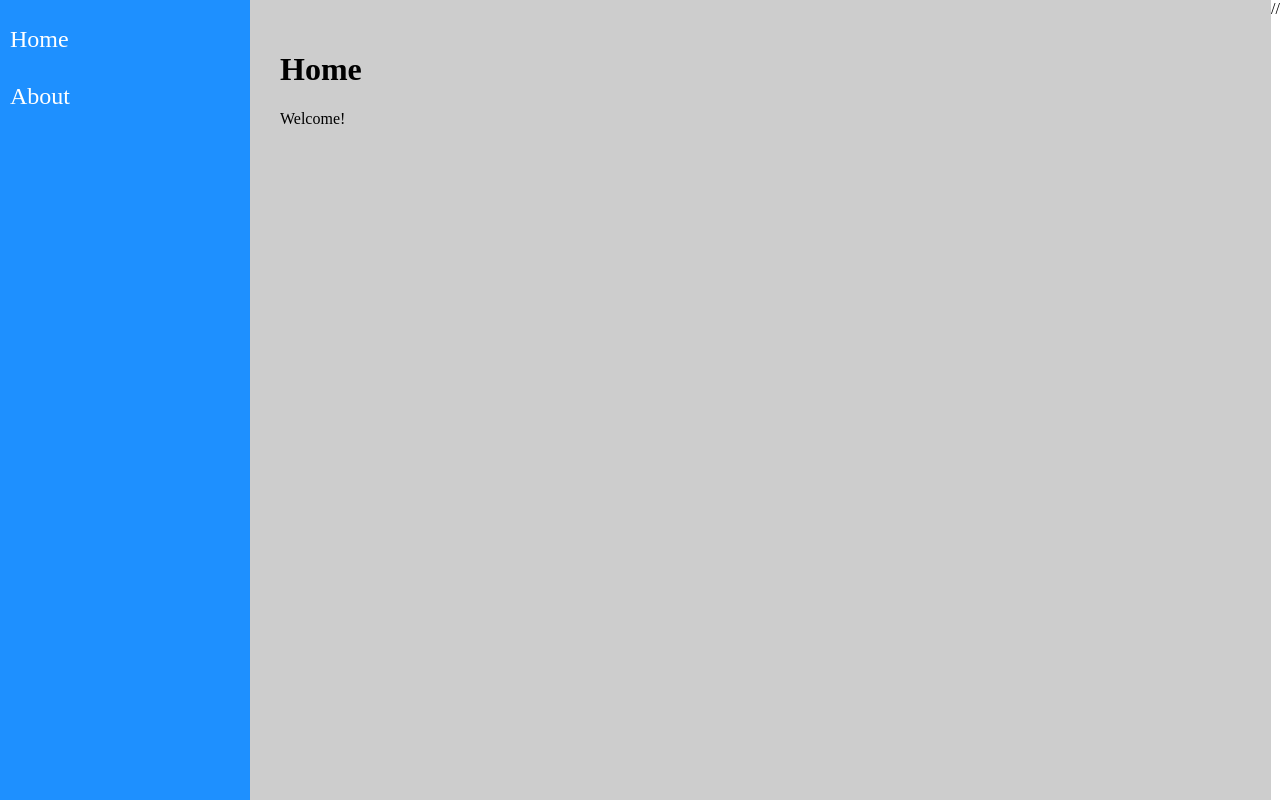
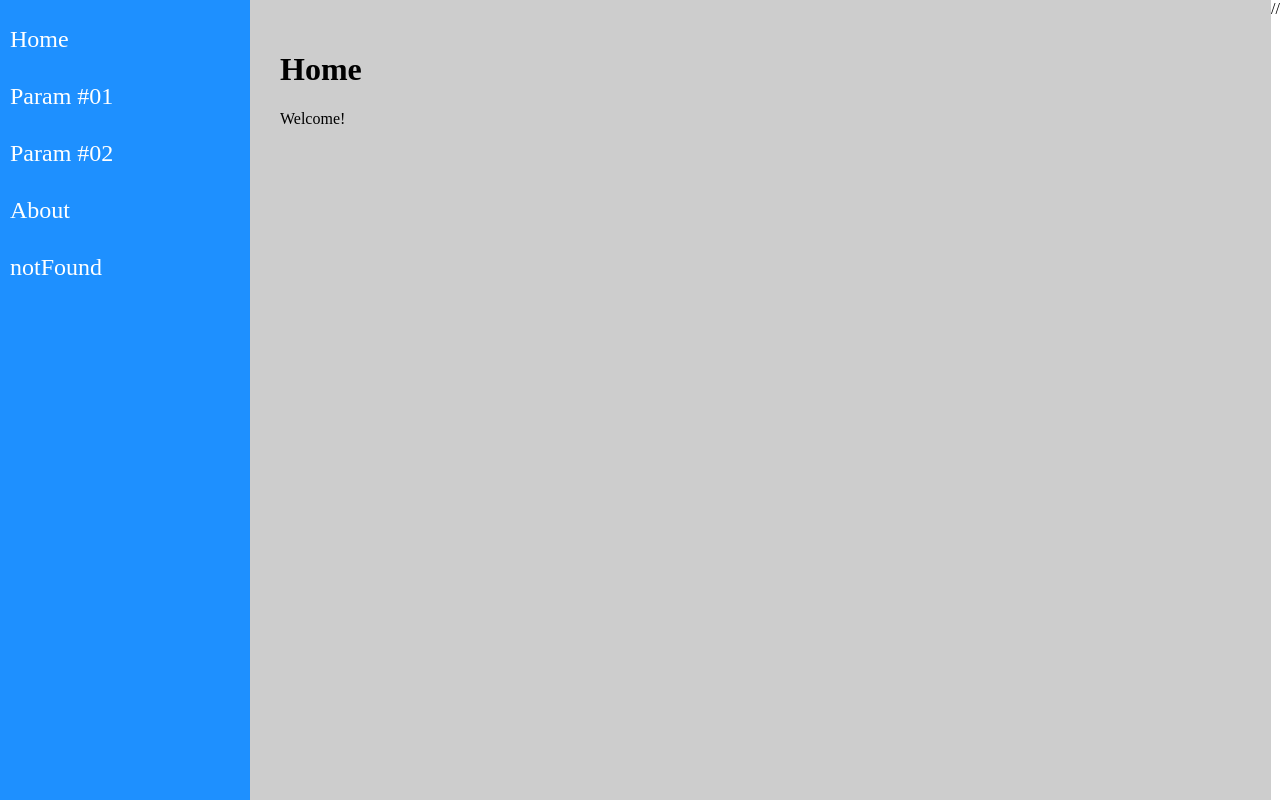
Before and after one commit to Ricardo-Lucena-Clear/React-Router, a React (Create React App) app: page / in a window 1280 px wide. Built offline with nearby package versions, Linux system fonts and the light colour scheme.

Commit message:
Simple Navigation

```diff
--- a/src/components/layout/Menu.jsx
+++ b/src/components/layout/Menu.jsx
@@ -1,15 +1,25 @@
 import "./Menu.css";
 import React from "react";
+import { Link }from "react-router-dom";
 
 const Menu = props => (
     <aside className="Menu">
       <nav>
             <ul>
                 <li>
-                    <a href="/">Home</a>
+                <Link to="/">Home</Link>
                 </li>
                 <li>
-                    <a href="/">About</a>
+                    <Link to="/param/1">Param #01</Link>
+                </li>
+                <li>
+                    <Link to="/param/2">Param #02</Link>
+                </li>
+                <li>
+                    <Link to="/about">About</Link>
+                </li>
+                <li>
+                <Link to="/notFound">notFound</Link>
                 </li>
             </ul>
         </nav>
--- a/src/views/App.jsx
+++ b/src/views/App.jsx
@@ -1,7 +1,7 @@
 import './App.css'
 import React from 'react'
 
-import { BrowserRouter } from  'react-router-dom' // essa importação mudou
+import { BrowserRouter } from  'react-router-dom'
 
 import Menu from '../components/layout/Menu'
 import Content from '../components/layout/Content'
--- /dev/null
+++ b/src/views/examples/Param.jsx
@@ -0,0 +1,15 @@
+import React from "react";
+
+import { useParams } from "react-router-dom";
+
+const Param = props => {
+    const { id } = useParams()
+    return (
+        <div className="Param">
+            <h1>Param</h1>
+            <h2>Value: {id}!</h2>
+        </div>
+    )
+}
+
+export default Param
```
